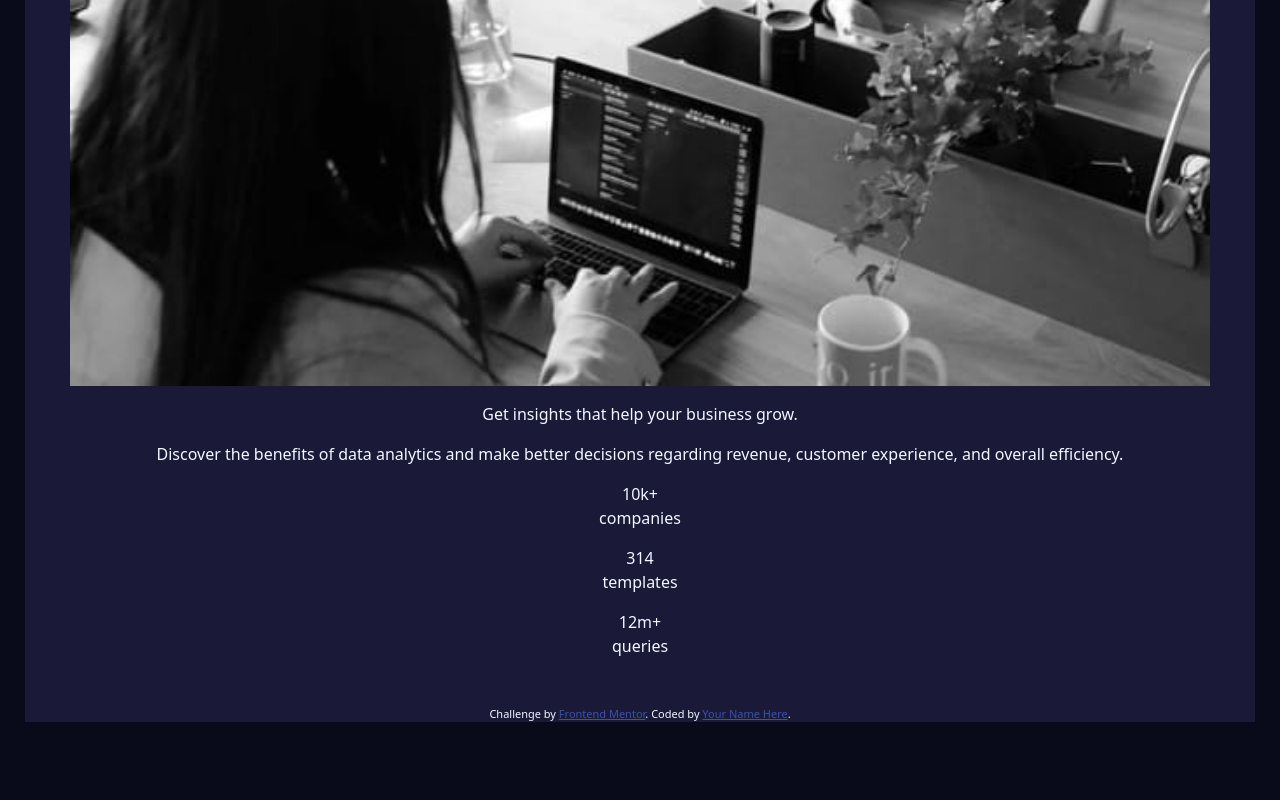
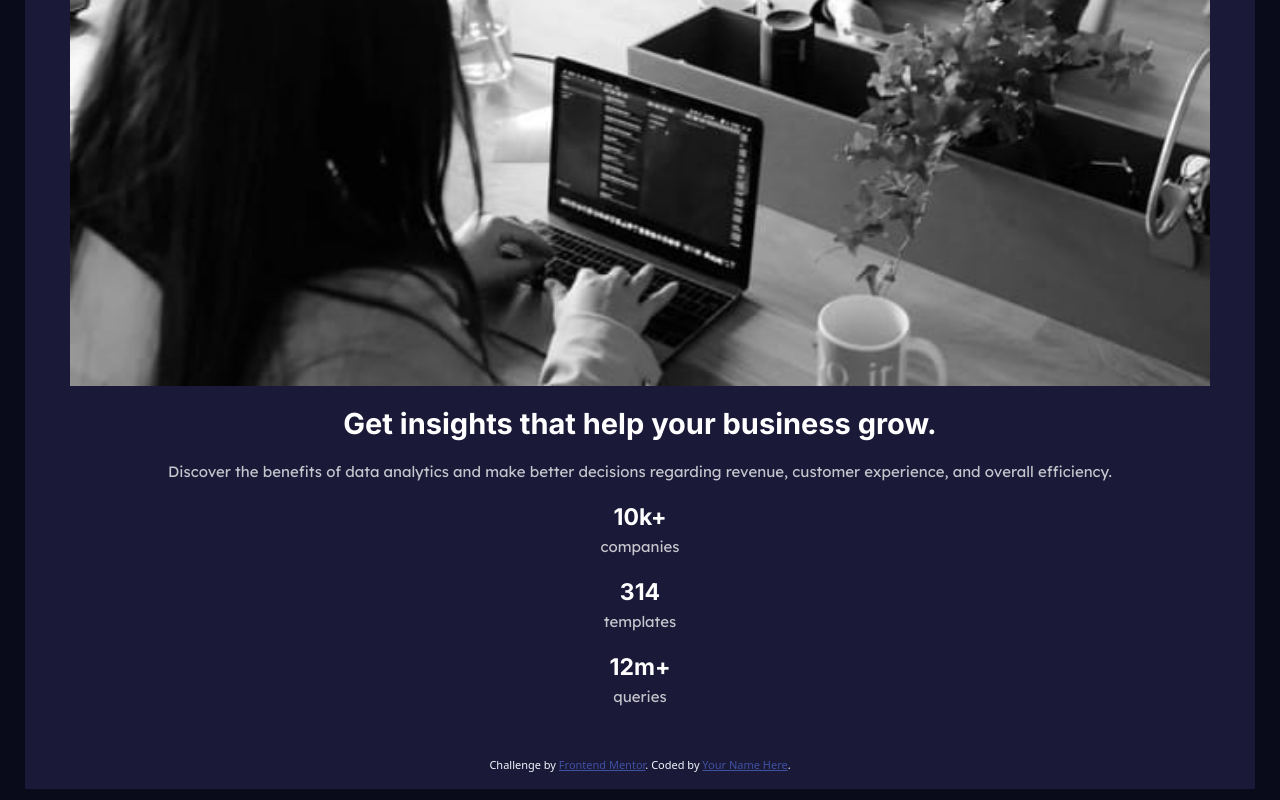
Before and after one commit to Julien-RUIZ/FrontMentor, a plain HTML site: page stats-preview-card-component-main/index.html in a window 1280 px wide. Shown: the part 492-1292 px from the top of the page. Before the commit the page ends 1225 px from the top, so only its background shows below. Drawn offline with nearby package versions, Linux system fonts and the light colour scheme.

Commit message:
css plus

```diff
--- a/stats-preview-card-component-main/css/style.css
+++ b/stats-preview-card-component-main/css/style.css
@@ -19,3 +19,24 @@ section{
 .col-12{
     padding: 0px !important;
 }
+.title, .number{
+    color: hsl(0, 0%, 100%);
+    font-size: 29px;
+    font-family: 'Inter', sans-serif;
+    font-weight: 700;
+}
+.text, .value1, .value2, .value3{
+    color: hsla(0, 0%, 100%, 0.75);
+    font-weight: 400;
+    font-family: 'Lexend Deca', sans-serif;
+    font-size: 15px;
+}
+.title{
+    font-size: 29px;
+}
+.number{
+    font-size: 23px;
+}
+.blocText{
+    padding: 0px 28px;
+}
--- a/stats-preview-card-component-main/index.html
+++ b/stats-preview-card-component-main/index.html
@@ -7,6 +7,10 @@
   <link rel="icon" type="image/png" sizes="32x32" href="./images/favicon-32x32.png">
   <link rel="stylesheet" href="css/style.css">
   <link href="https://cdn.jsdelivr.net/npm/bootstrap@5.3.0-alpha3/dist/css/bootstrap.min.css" rel="stylesheet" integrity="sha384-KK94CHFLLe+nY2dmCWGMq91rCGa5gtU4mk92HdvYe+M/SXH301p5ILy+dN9+nJOZ" crossorigin="anonymous">
+  <link href="https://fonts.googleapis.com/css2?family=Inter:wght@400;700&family=Outfit:wght@400;700&display=swap" rel="stylesheet">
+  <link rel="preconnect" href="https://fonts.googleapis.com">
+  <link rel="preconnect" href="https://fonts.gstatic.com" crossorigin>
+  <link href="https://fonts.googleapis.com/css2?family=Inter:wght@400;700&family=Lexend+Deca&family=Outfit:wght@400;700&display=swap" rel="stylesheet">
   <title>Frontend Mentor | Stats preview card component</title>
 </head>
 <body>
@@ -18,16 +22,19 @@
             <div class="imageColor">
               <img src="images/image-header-mobile.jpg" alt="device" class="img-fluid image">
             </div>
-            <div class="title my-3">Get insights that help your business grow.</div>
-            <div class="text mb-3">Discover the benefits of data analytics and make better decisions regarding revenue, customer
-              experience, and overall efficiency.</div>
-            <div class="value1 mb-3">10k+ <br> companies</div>
-            <div class="value2 mb-3">314 <br> templates</div>
-            <div class="value3 mb-5">12m+ <br> queries</div>
+            <div class="blocText">
+              <div class="title my-3">Get insights that help your business grow.</div>
+              <div class="text mb-3">Discover the benefits of data analytics and make better decisions regarding revenue, customer
+                experience, and overall efficiency.</div>
+              <div class="mb-3"><span class="number">10k+</span> <br> <span class="value1">companies</span></div>
+              <div class="mb-3"><span class="number">314</span> <br> <span class="value2">templates</span></div>
+              <div class="mb-5"><span class="number">12m+</span> <br> <span class="value3">queries</span></div>
+            </div>
+
           </div>
         </div>
       </div>
-    <div class="attribution">
+    <div class="attribution pb-3">
       Challenge by <a href="https://www.frontendmentor.io?ref=challenge" target="_blank">Frontend Mentor</a>.
       Coded by <a href="#">Your Name Here</a>.
     </div>
```
